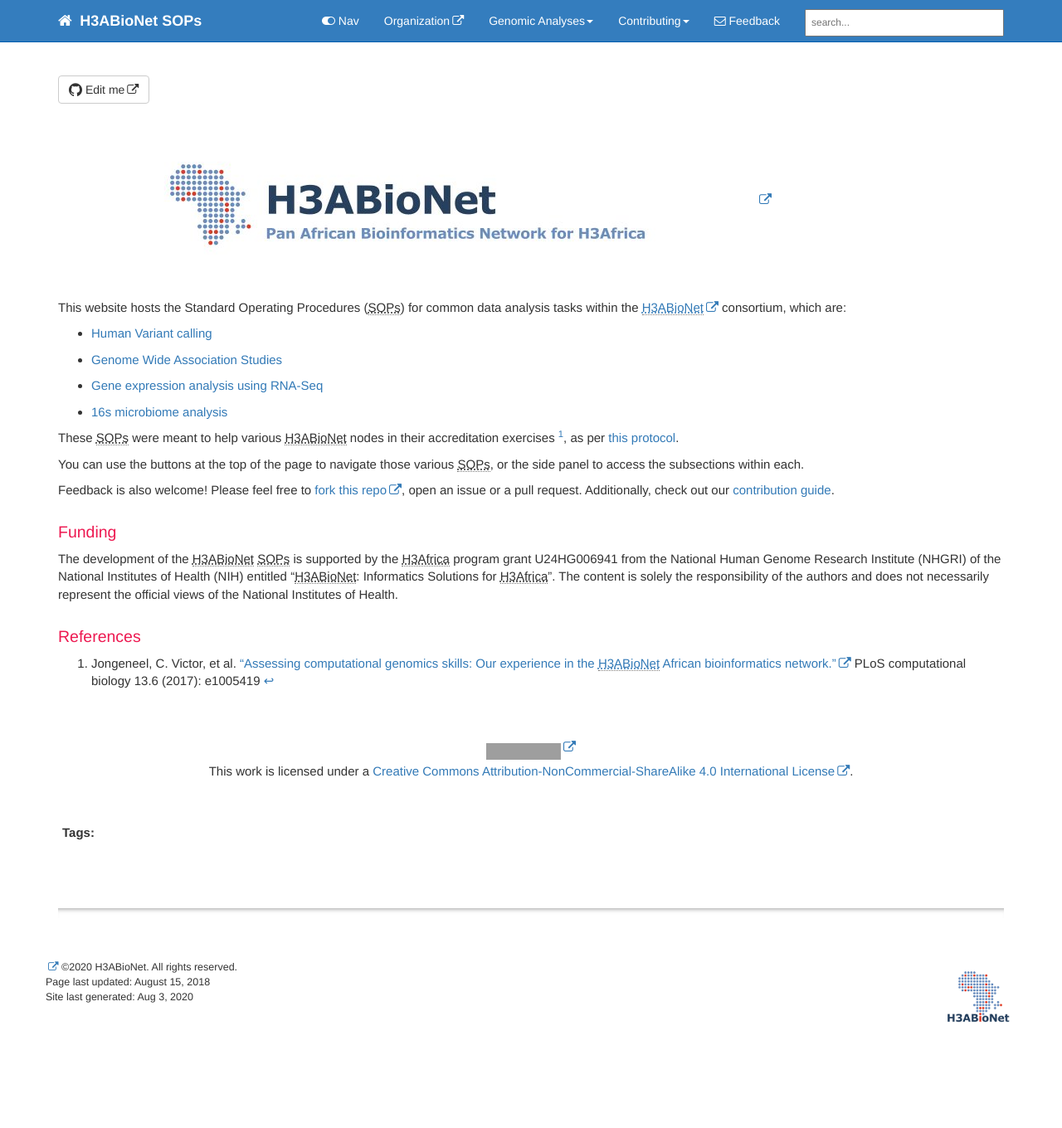
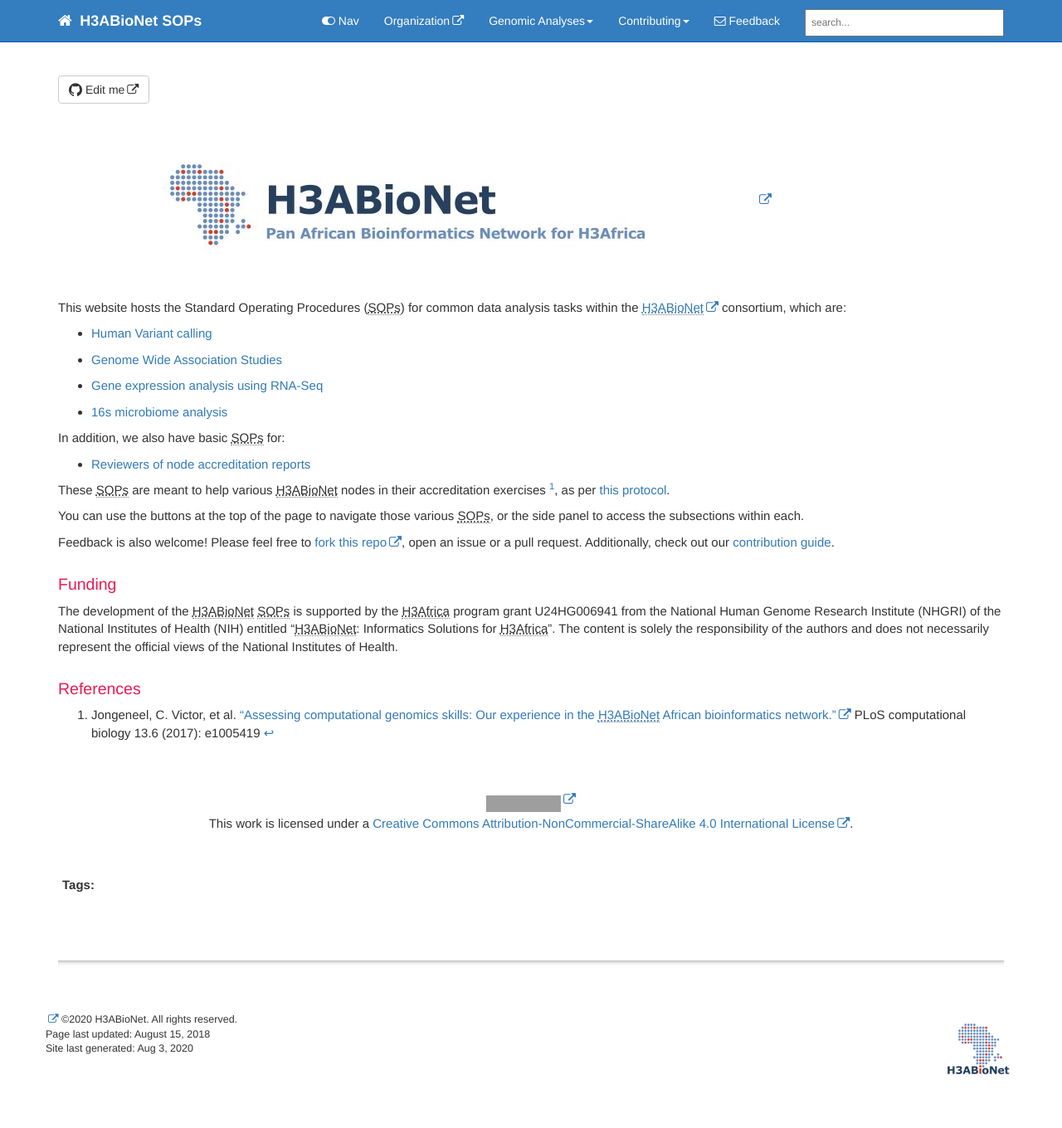
Before and after one commit to h3abionet/H3ABionet-SOPs, a Jekyll site: the page built from index.md, in a window 1280 px wide. Shown: the whole page at 83% size. Built offline with Jekyll 4.4.1, drawn with Linux system fonts in a browser that asks for light colours; nearby versions of some CDN libraries; comment, search, counter and statistics services are not loaded; before the commit the page ends 1297 px from its top, so only the background shows below that; grey boxes are pictures that could not be loaded.

Commit message:
add basic reviewer SOP; seeing errors w/ jekyll so stowing in a branch

```diff
--- a/index.md
+++ b/index.md
@@ -21,7 +21,11 @@ This website hosts the Standard Operating Procedures (SOPs) for common data anal
 * [Gene expression analysis using RNA-Seq]({{ site.baseurl}}{% link pages/genomics_analysis/RNA-Seq/RNA-Seq-1-0.md %})
 * [16s microbiome analysis]({{ site.baseurl}}{% link  pages/genomics_analysis/16s-rRNA/16s-rRNA-1-0.md %})
 
-These SOPs were meant to help various H3ABioNet nodes in their accreditation exercises [^1], as per [this protocol]({{ site.baseurl }}/assets/Assessment_protocol.pdf ).
+In addition, we also have basic SOPs for:
+
+* [Reviewers of node accreditation reports]({{ site.baseurl}}{% link pages/misc/reviewers.md %})
+
+These SOPs are meant to help various H3ABioNet nodes in their accreditation exercises [^1], as per [this protocol]({{ site.baseurl }}/assets/Assessment_protocol.pdf ).
 
 You can use the buttons at the top of the page to navigate those various SOPs, or the side panel to access the subsections within each.
 
```
Also changed, not shown: pages/misc/reviewers.md (+0 -25 lines).
